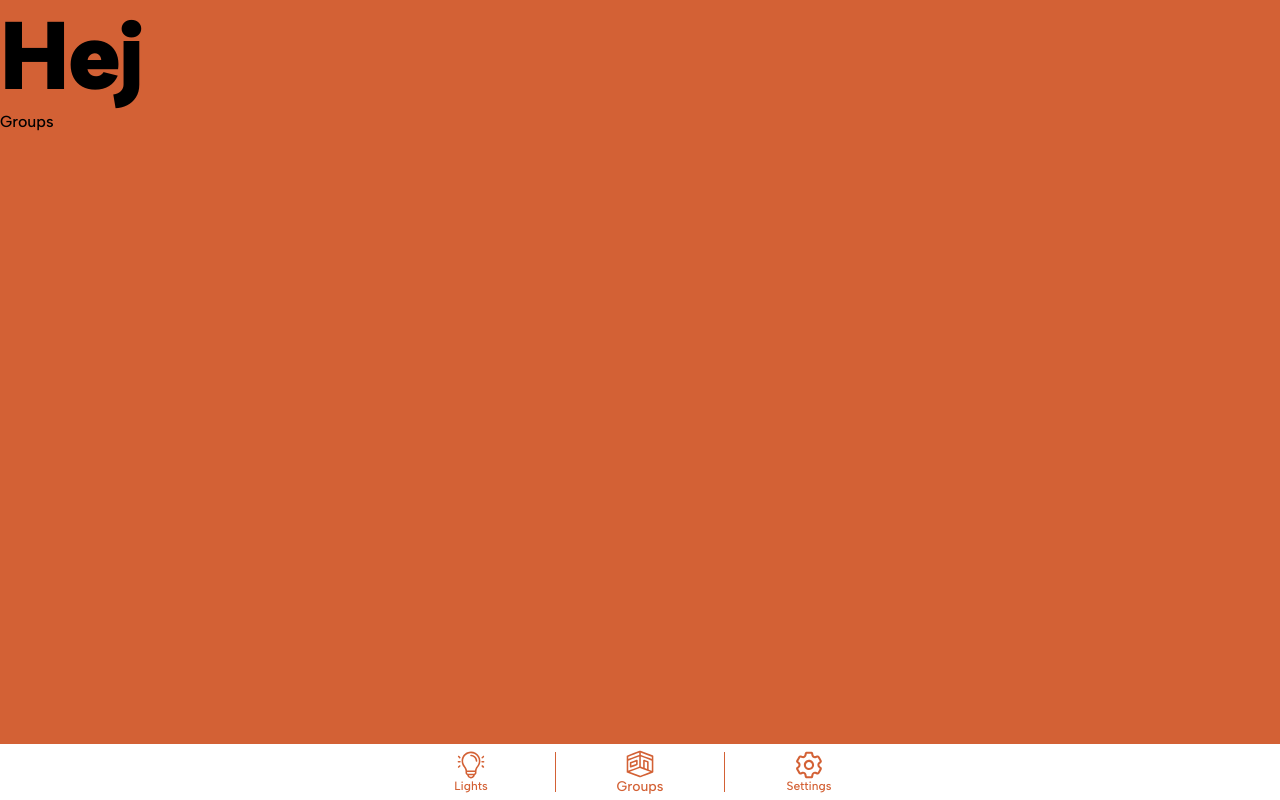
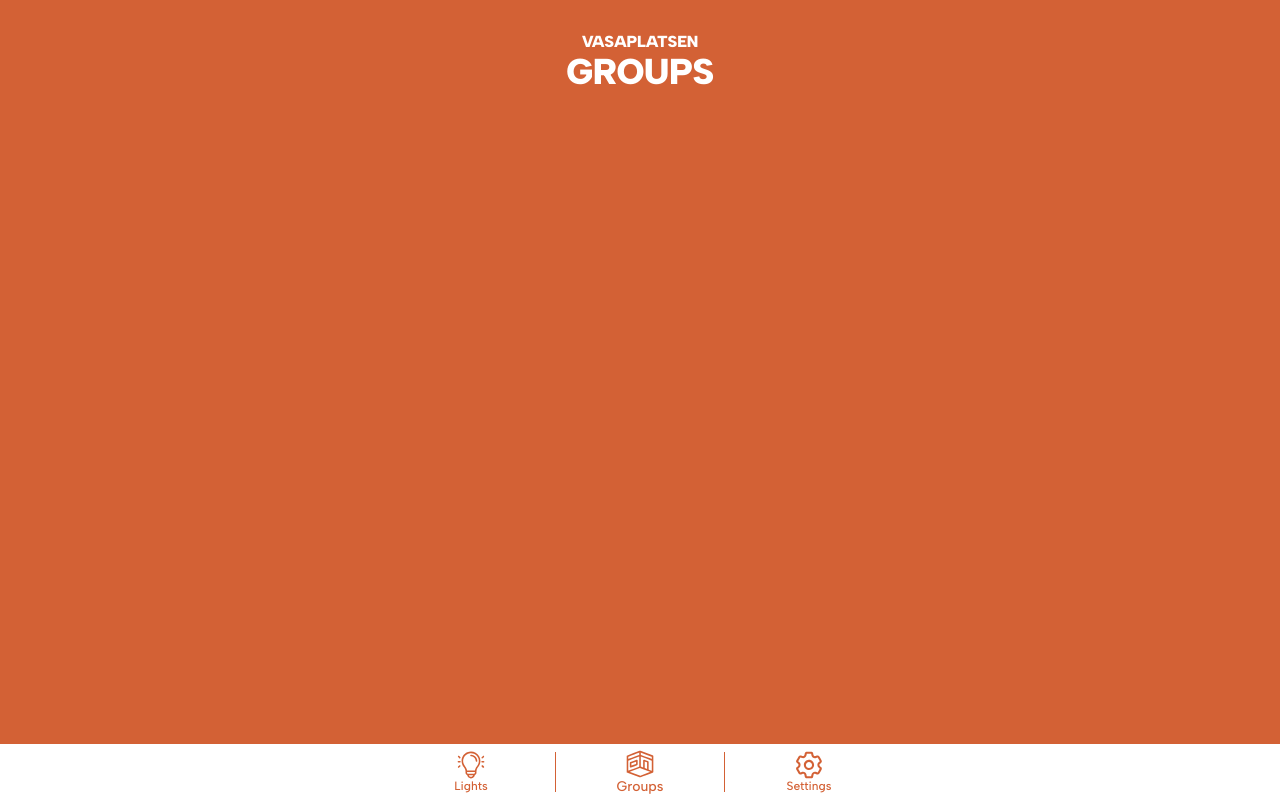
Before and after one commit to joelrosko/couch-commander, a React (Vite) app in the folder frontend/: page /groups in a window 1280 px wide. Built offline with nearby package versions, Linux system fonts and the light colour scheme.

Commit message:
Header component added to pages (#51)

```diff
--- a/frontend/src/App.jsx
+++ b/frontend/src/App.jsx
@@ -2,7 +2,6 @@ import { Outlet } from 'react-router-dom';
 import { createTheme } from '@mui/material/styles';
 import { ThemeProvider } from '@emotion/react';
 import NavigationBar from './NavigationBar/NavigationBar';
-import Typography from '@mui/material/Typography';
 
 function App() {
 
@@ -27,12 +26,16 @@ function App() {
     },
     typography: {
       h1: {
+        color: '#ffffff',
         fontFamily: 'Albert Sans', // Use the bold font for h1
         fontWeight: 900,
+        fontSize: '36px'
       },
       h2: {
+        color: '#ffffff',
         fontFamily: 'Albert Sans', // Use the bold font for h2
         fontWeight: 900,
+        fontSize: '16px'
       },
       body1: {
         fontFamily: 'Albert Sans', // Use the regular weight for body text
@@ -64,7 +67,6 @@ function App() {
 
   return (
     <ThemeProvider theme={theme}>
-      <Typography variant='h1'>Hej</Typography>
       <Outlet />
       <NavigationBar />
     </ThemeProvider>
--- /dev/null
+++ b/frontend/src/HeaderBar/HeaderBar.jsx
@@ -0,0 +1,18 @@
+import { Typography, Box, Divider } from '@mui/material';
+
+const HeaderBar = ({ name, section}) => {
+  return (
+    <Box sx={{
+        display: 'flex',
+        flexDirection: 'column',
+        alignItems: 'center',
+        textAlign: 'center',
+        mt: 4
+    }}>
+        <Typography variant='h2'>{name}</Typography>
+        <Typography variant='h1'>{section}</Typography>
+    </Box>
+  )
+}
+
+export default HeaderBar
--- a/frontend/src/pages/Groups.jsx
+++ b/frontend/src/pages/Groups.jsx
@@ -1,6 +1,10 @@
+import HeaderBar from "../HeaderBar/HeaderBar"
+
 const Groups = () => {
   return (
-    <div>Groups</div>
+    <>
+      <HeaderBar name={'VASAPLATSEN'} section={'GROUPS'} />
+    </>
   )
 }
 
--- a/frontend/src/pages/Lights.jsx
+++ b/frontend/src/pages/Lights.jsx
@@ -1,6 +1,10 @@
+import HeaderBar from "../HeaderBar/HeaderBar"
+
 const Lights = () => {
   return (
-    <div>Lights</div>
+    <>
+      <HeaderBar name={'VASAPLATSEN'} section={'LIGHTS'} />
+    </>
   )
 }
 
--- a/frontend/src/pages/Settings.jsx
+++ b/frontend/src/pages/Settings.jsx
@@ -1,6 +1,10 @@
+import HeaderBar from "../HeaderBar/HeaderBar"
+
 const Settings = () => {
   return (
-    <div>Settings</div>
+    <>
+      <HeaderBar name={'COUCH-COMMANDER'} section={'SETTINGS'} />
+    </>
   )
 }
 
```
